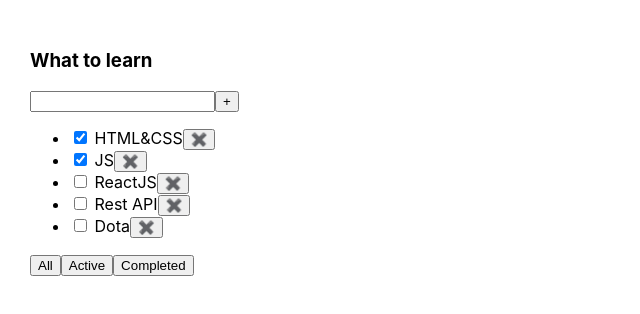
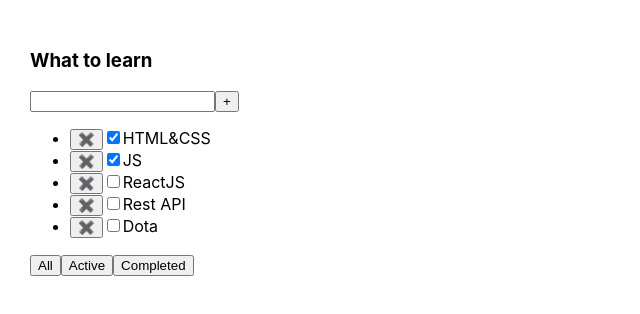
Before and after one commit to Kliapwnz/MyTODO, a React (Create React App) app: page / in a window 1280 px wide. Shown: the top 314 px of the page, without its empty margins (0-640 px from the left). Built offline with nearby package versions, Linux system fonts and the light colour scheme.

Commit message:
better form

```diff
--- a/src/Todolist.tsx
+++ b/src/Todolist.tsx
@@ -22,8 +22,14 @@ export const Todolist = (props: TodolistPropsType) => {
             <ul>
                 {props.tasks.map((el) => {
                     return (
-                        <li><input type="checkbox" checked={el.isDone}/> <span>{el.title}</span>
-                            <button onClick={() => {alert(el.id)}}>✖️</button>
+                        <li key={el.id}>
+                            <button onClick={() => {
+                                alert(el.id)
+                            }}>✖️
+                            </button>
+                            <input type="checkbox" checked={el.isDone}/>
+                            <span>{el.title}</span>
+
                         </li>
                     )
 
```
